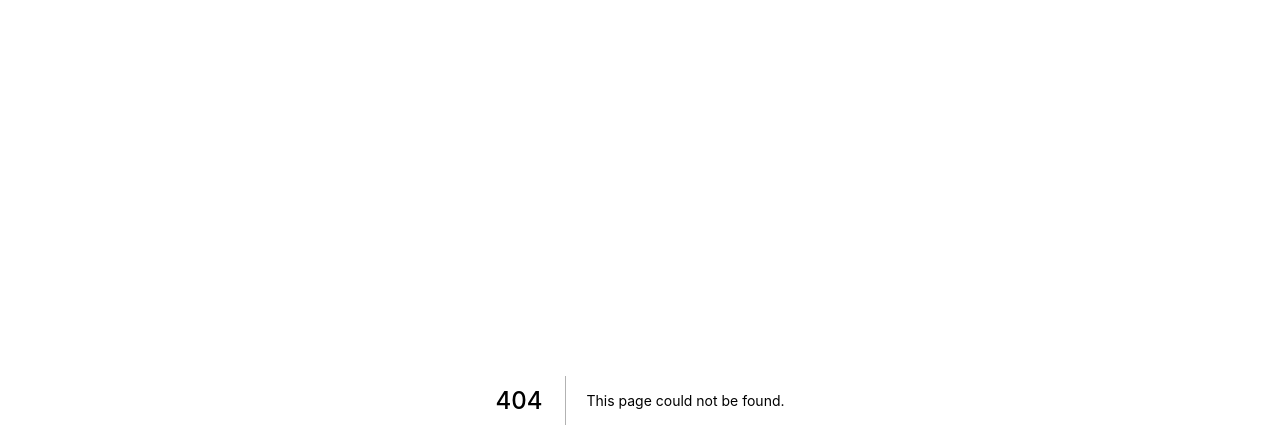
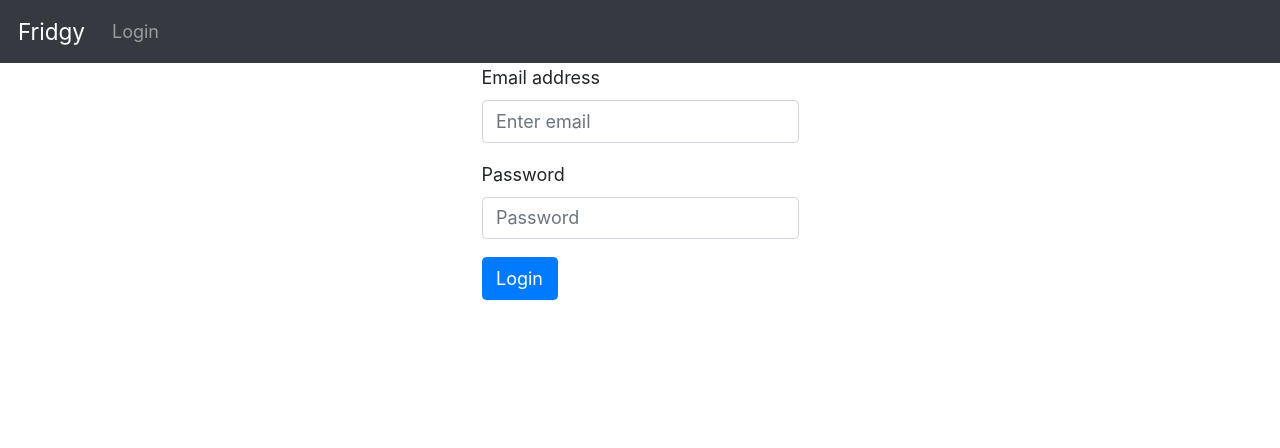
Before and after one commit to BartlomiejRasztabiga/nextjs-typescript-demo, a Next.js app: page /login in a window 1280 px wide. Before the commit this address had no page. Shown: the top 448 px of the page. Built offline with nearby package versions, Linux system fonts and the light colour scheme.

Commit message:
Refactor Navbar component

```diff
--- a/components/Navbar.tsx
+++ b/components/Navbar.tsx
@@ -5,7 +5,9 @@ import { Navbar as BootstrapNavbar, Nav, Container } from 'react-bootstrap';
 import useAuth from '../lib/AuthContext';
 
 const Navbar = () => {
+
     const { isAuthenticated } = useAuth()
+
     return (
         <BootstrapNavbar bg="light" expand="lg">
             <Container>
@@ -22,7 +24,6 @@ const Navbar = () => {
                             <UnauthenticatedMenu />
                         }
                     </Nav>
-
                 </BootstrapNavbar.Collapse>
             </Container>
         </BootstrapNavbar>
@@ -56,6 +57,7 @@ const UnauthenticatedMenu = () => (
         </NavbarLink>
     </>
 )
+
 const NavbarLink = ({ href, children }) => (
     <Link href={href}>
         <a className="nav-link" >
--- a/layouts/MainLayout.tsx
+++ b/layouts/MainLayout.tsx
@@ -2,8 +2,6 @@ import React from 'react'
 import { Container, Row, Col } from 'react-bootstrap'
 import Navbar from '../components/Navbar'
 
-
-type ChildrenType = React.ReactNode
 
 const MainLayout = ({ children }: { children: React.ReactNode }) => {
     return (
--- /dev/null
+++ b/pages/login.tsx
@@ -0,0 +1,13 @@
+import Login from '../components/Login'
+import Header from '../components/Header'
+
+export default function LoginPage() {
+  return (
+    <>
+      <Header />
+      <main style={{ display: 'flex', flexDirection: 'column', alignItems: 'center' }}>
+        <Login />
+      </main>
+    </>
+  )
+}
```
